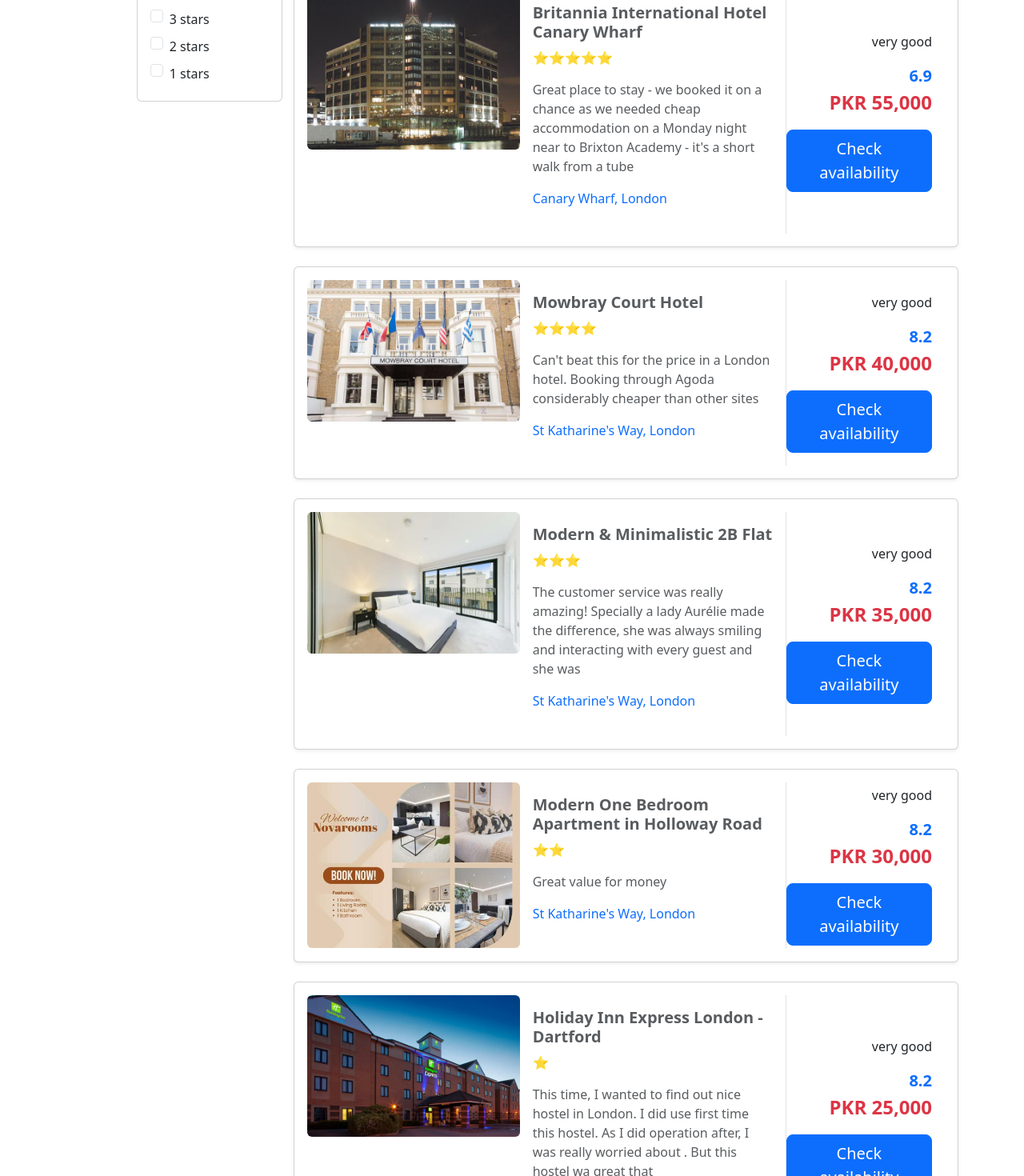
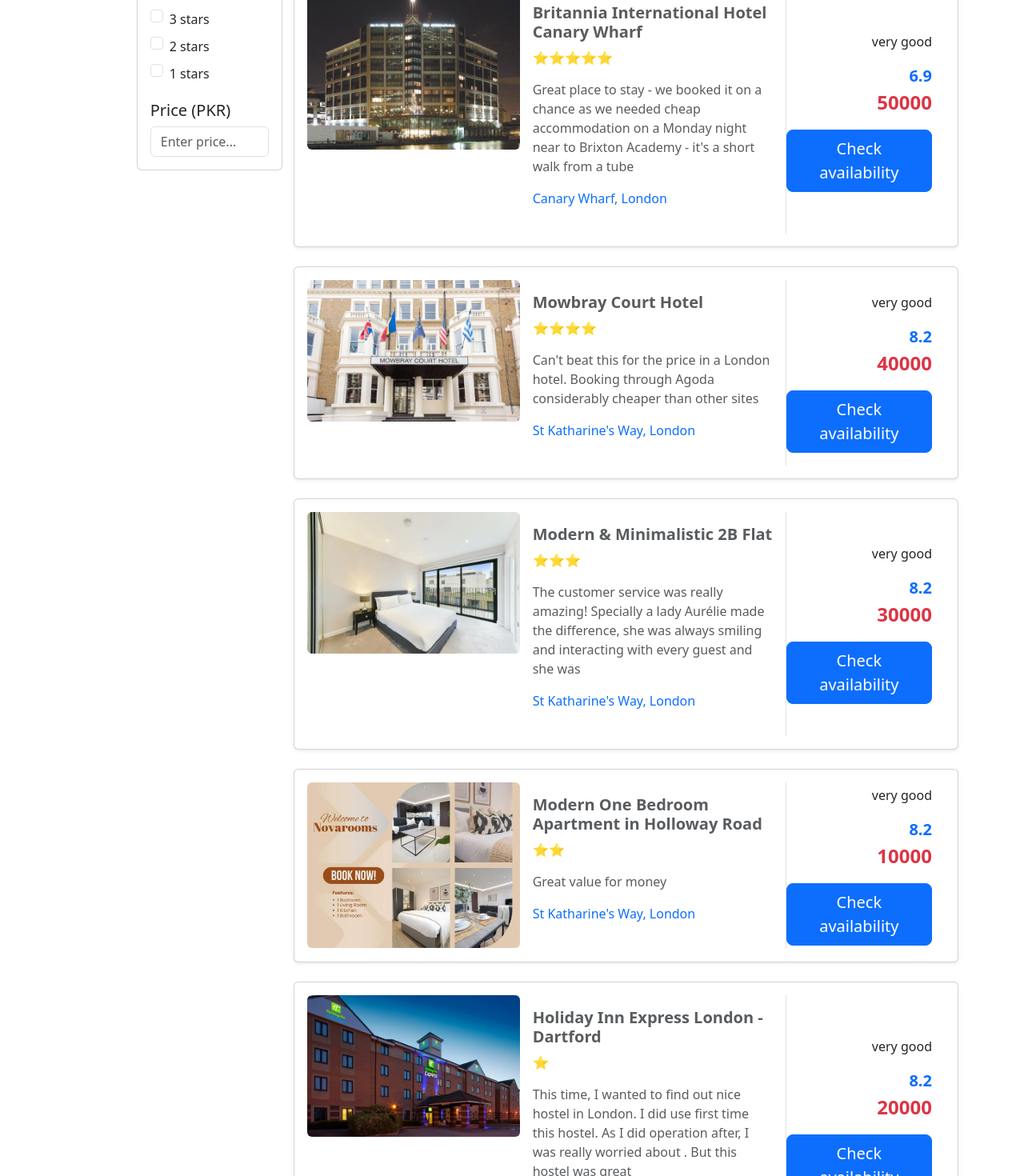
Before and after one commit to abrar0124/Bootstrap, a React (Create React App) app: page / in a window 1280 px wide. Shown: the part 1000-2470 px from the top of the page at 80% size. Built offline with nearby package versions, Linux system fonts and the light colour scheme.

Commit message:
add price searching in all files of project

```diff
--- a/src/Redux/Hotelslice.jsx
+++ b/src/Redux/Hotelslice.jsx
@@ -1,16 +1,23 @@
 import { createSlice } from "@reduxjs/toolkit";
-import hotels from "../components/Hotels";
+import hotelsData from "../components/Hotels"; // ✅ Hotels ka data import karna na bhoolain
+
+const initialState = {
+  hotels: hotelsData, // ✅ Default hotels data
+  searchQuery: "",
+  selectedStars: [],
+  selectedPrice: null, // ✅ Default null, taake filtering na ho
+};
+
 const hotelSlice = createSlice({
   name: "hotels",
-  initialState: {
-    hotels: hotels,
-    searchQuery: "",
-    selectedStars: [], // Selected star ratings actually  array
-  },
+  initialState,
   reducers: {
+    // ✅ Search Query Update
     setSearchQuery: (state, action) => {
       state.searchQuery = action.payload;
     },
+
+    // ✅ Star Rating Filter Toggle
     toggleStarFilter: (state, action) => {
       const star = action.payload;
       if (state.selectedStars.includes(star)) {
@@ -19,7 +26,17 @@
         state.selectedStars.push(star);
       }
     },
+
+    // ✅ Price Filter (exact match)
+    setPriceFilter: (state, action) => {
+      state.selectedPrice = action.payload === "" ? null : action.payload;
+    },
   },
 });
-export const { setSearchQuery, toggleStarFilter } = hotelSlice.actions;
+
+// ✅ Actions Export
+export const { setSearchQuery, toggleStarFilter, setPriceFilter } =
+  hotelSlice.actions;
+
+// ✅ Reducer Export
 export default hotelSlice.reducer;
--- a/src/components/Accomos.jsx
+++ b/src/components/Accomos.jsx
@@ -4,6 +4,7 @@
 const hotelsData = [
   {
     name: "Belgrave Hotel Oval",
+    price: 5000,
     Star: "⭐⭐⭐",
     image: "/Images/accom.webp",
     rating: 4,
@@ -14,6 +15,7 @@
   },
   {
     name: "B’Shan Apartments",
+    price: 6000,
     Star: "⭐",
     image: "/Images/accomo1.webp",
     rating: 4,
@@ -24,6 +26,7 @@
   },
   {
     name: "Park Avenue Hyde Park",
+    price: 7000,
     Star: "⭐⭐⭐⭐⭐",
     image: "/Images/accomo2.webp",
     rating: 4,
@@ -35,7 +38,9 @@
   },
 ];
 const Accomos = () => {
-  const { searchQuery, selectedStars } = useSelector((state) => state.hotels);
+  const { searchQuery, selectedStars, selectedPrice } = useSelector(
+    (state) => state.hotels
+  );
   const filteredHotels = hotelsData.filter((hotel) => {
     const lowerCaseName = hotel.name.toLowerCase();
     const lowerCaseQuery = searchQuery.toLowerCase();
@@ -44,7 +49,8 @@
       lowerCaseName.startsWith(lowerCaseQuery);
     const matchesStars =
       selectedStars.length === 0 || selectedStars.includes(hotel.Star.length);
-    return matchesSearch && matchesStars;
+    const matchesPrice = selectedPrice == null || hotel.price == selectedPrice;
+    return matchesSearch && matchesStars && matchesPrice;
   });
 
   return (
@@ -75,6 +81,7 @@
                     <p className="text-muted">
                       <small>{hotel.reviewer}</small>
                     </p>
+                    <p className="text-danger fw-bold fs-4">{hotel.price}</p>
                   </div>
                 </div>
               </div>
--- a/src/components/Cheapplace.jsx
+++ b/src/components/Cheapplace.jsx
@@ -1,10 +1,10 @@
 import { useSelector } from "react-redux";
 import Text from "./Text";
 import React from "react";
-
 const hotelsData = [
   {
     name: "Special Hotel Oval",
+    price: 8000,
     Star: "⭐⭐⭐",
     image: "/Images/cheap1.webp",
     rating: 4,
@@ -16,7 +16,7 @@
   {
     name: "Shan Apartments",
     Star: "⭐⭐",
-
+    price: 9000,
     image: "/Images/cheap2.webp",
     rating: 4,
     review: "5.9 Review Score",
@@ -26,6 +26,7 @@
   },
   {
     name: "Cheap Avenue Hyde Park",
+    price: 10000,
     Star: "⭐",
     image: "/Images/cheap3.webp",
     rating: 4,
@@ -36,9 +37,10 @@
     reviewer: "Joonha, South Korea",
   },
 ];
-
 function Cheapplace() {
-  const { searchQuery, selectedStars } = useSelector((state) => state.hotels);
+  const { searchQuery, selectedStars, selectedPrice } = useSelector(
+    (state) => state.hotels
+  );
   const filteredHotels = hotelsData.filter((hotel) => {
     const lowerCaseName = hotel.name.toLowerCase();
     const lowerCaseQuery = searchQuery.toLowerCase();
@@ -47,9 +49,9 @@
       lowerCaseName.startsWith(lowerCaseQuery);
     const matchesStars =
       selectedStars.length === 0 || selectedStars.includes(hotel.Star.length);
-    return matchesSearch && matchesStars;
+    const matchesPrice = selectedPrice == null || hotel.price == selectedPrice;
+    return matchesSearch && matchesStars && matchesPrice;
   });
-
   return (
     <>
       <div className="container border-top">
@@ -80,6 +82,7 @@
                     <p className="text-muted">
                       <small>{hotel.reviewer}</small>
                     </p>
+                    <p className="text-danger fw-bold fs-4">{hotel.price}</p>
                   </div>
                 </div>
               </div>
--- a/src/components/Fourstar.jsx
+++ b/src/components/Fourstar.jsx
@@ -6,6 +6,7 @@
 const hotelsData = [
   {
     name: "Four-star1 Hotel Oval",
+    price: 11000,
     Star: "⭐⭐⭐⭐",
     image: "/Images/fourstar1.webp",
     rating: 4,
@@ -16,6 +17,7 @@
   },
   {
     name: "Four-star2 Apartments",
+    price: 12000,
     Star: "⭐⭐⭐⭐",
     image: "/Images/fourstar3.webp",
     rating: 4,
@@ -26,8 +28,8 @@
   },
   {
     name: "Civic Hyde Park",
+    price: 13000,
     Star: "⭐⭐⭐⭐",
-
     image: "/Images/fourstar2.jpg",
     rating: 4,
     review: "6.7 Good",
@@ -37,9 +39,10 @@
     reviewer: "Joonha, South Korea",
   },
 ];
-
 const Fourstar = () => {
-  const { searchQuery, selectedStars } = useSelector((state) => state.hotels);
+  const { searchQuery, selectedStars, selectedPrice } = useSelector(
+    (state) => state.hotels
+  );
   const filteredHotels = hotelsData.filter((hotel) => {
     const lowerCaseName = hotel.name.toLowerCase();
     const lowerCaseQuery = searchQuery.toLowerCase();
@@ -48,7 +51,9 @@
       lowerCaseName.startsWith(lowerCaseQuery);
     const matchesStars =
       selectedStars.length === 0 || selectedStars.includes(hotel.Star.length);
-    return matchesSearch && matchesStars;
+
+    const matchesPrice = selectedPrice == null || hotel.price == selectedPrice;
+    return matchesSearch && matchesStars && matchesPrice;
   });
 
   return (
@@ -82,6 +87,7 @@
                     <p className="text-muted">
                       <small>{hotel.reviewer}</small>
                     </p>
+                    <p className="text-danger fw-bold fs-4">{hotel.price}</p>
                   </div>
                 </div>
               </div>
--- a/src/components/Gallery.jsx
+++ b/src/components/Gallery.jsx
@@ -1,25 +1,29 @@
 import { useSelector, useDispatch } from "react-redux";
 import { Link } from "react-router-dom";
 import Text from "./Text";
-import { toggleStarFilter } from "../Redux/Hotelslice";
+import { toggleStarFilter, setPriceFilter } from "../Redux/Hotelslice";
 
 const Gallery = () => {
   const dispatch = useDispatch();
-  const { hotels, searchQuery, selectedStars } = useSelector(
+  const { hotels, searchQuery, selectedStars, selectedPrice } = useSelector(
     (state) => state.hotels
   );
+
   // Filtering Logic
   const filteredHotels = hotels.filter((hotel) => {
     const lowerCaseName = hotel.name.toLowerCase();
     const lowerCaseQuery = searchQuery.toLowerCase();
+
     const matchesSearch =
       lowerCaseName.includes(lowerCaseQuery) ||
       lowerCaseName.startsWith(lowerCaseQuery);
+
     const matchesStars =
       selectedStars.length === 0 || selectedStars.includes(hotel.Star.length);
-    return matchesSearch && matchesStars;
+
+    const matchesPrice = selectedPrice == null || hotel.price == selectedPrice;
+    return matchesSearch && matchesStars && matchesPrice;
   });
-
   return (
     <div className="container mt-4">
       <Text type="h2" content={"Hotels in London"} />
@@ -39,6 +43,28 @@
                 <label className="form-check-label">{star} stars</label>
               </div>
             ))}
+
+            {/* Price Filter */}
+            <div className="mt-3">
+              <Text type={"h5"} content={"Price (PKR)"} />
+              {/* <input
+                type="number"
+                className="form-control"
+                placeholder="Enter price..."
+                value={selectedPrice ?? ""}
+                onChange={(e) => dispatch(setPriceFilter(e.target.value))} // 👈 Redux action call karega
+              /> */}
+              <input
+                type="number"
+                className="form-control"
+                placeholder="Enter price..."
+                value={selectedPrice ?? ""}
+                onChange={(e) =>
+                  dispatch(setPriceFilter(Number(e.target.value) || ""))
+                }
+                onWheel={(e) => e.target.blur()} // 👈 Yeh scroll ko disable karega
+              />
+            </div>
           </div>
         </div>
 
--- a/src/components/Hotels.jsx
+++ b/src/components/Hotels.jsx
@@ -6,10 +6,9 @@
     location: "Canary Wharf, London",
     rating: 6.9,
     reviews: 2109,
-    price: "PKR 55,000",
+    price: 50000, // ✅ Numeric Price
     discription:
-      "Great place to stay - we booked it on a chance as we needed cheap accommodation on a Monday night near to Brixton Academy - it's  a short walk from a tube",
-
+      "Great place to stay - we booked it on a chance as we needed cheap accommodation on a Monday night near to Brixton Academy - it's a short walk from a tube",
     mainImage: "/Images/hotel1.webp",
     gallery: [
       "/Images/hotel1.webp",
@@ -24,11 +23,10 @@
     id: 2,
     name: "Mowbray Court Hotel",
     Star: "⭐⭐⭐⭐",
-
     location: "St Katharine's Way, London",
     rating: 8.2,
     reviews: 3405,
-    price: "PKR 40,000",
+    price: 40000, // ✅ Numeric Price
     discription:
       "Can't beat this for the price in a London hotel. Booking through Agoda considerably cheaper than other sites",
     mainImage: "/Images/Courthotel.webp",
@@ -45,11 +43,10 @@
     id: 3,
     name: "Modern & Minimalistic 2B Flat",
     Star: "⭐⭐⭐",
-
     location: "St Katharine's Way, London",
     rating: 8.2,
     reviews: 3405,
-    price: "PKR 35,000",
+    price: 30000, // ✅ Numeric Price
     discription:
       "The customer service was really amazing! Specially a lady Aurélie made the difference, she was always smiling and interacting with every guest and she was",
     mainImage: "/Images/bed1.webp",
@@ -66,11 +63,10 @@
     id: 4,
     name: "Modern One Bedroom Apartment in Holloway Road",
     Star: "⭐⭐",
-
     location: "St Katharine's Way, London",
     rating: 8.2,
     reviews: 3405,
-    price: "PKR 30,000",
+    price: 10000, // ✅ Numeric Price
     discription: "Great value for money",
     mainImage: "/Images/bedroom.jpg",
     gallery: [
@@ -86,13 +82,12 @@
     id: 5,
     name: "Holiday Inn Express London - Dartford",
     Star: "⭐",
-
     location: "St Katharine's Way, London",
     rating: 8.2,
     reviews: 3405,
-    price: "PKR 25,000",
+    price: 20000, // ✅ Numeric Price
     discription:
-      "This time, I wanted to find out nice hostel in London. I did use first time this hostel. As I did operation after, I was really worried about . But this hostel wa great that",
+      "This time, I wanted to find out nice hostel in London. I did use first time this hostel. As I did operation after, I was really worried about . But this hostel was great",
     mainImage: "/Images/holidays.webp",
     gallery: [
       "/Images/hotel10.webp",
@@ -107,11 +102,10 @@
     id: 6,
     name: "PubLove @ The White Ferry Victoria",
     Star: "⭐⭐⭐⭐⭐",
-
     location: "St Katharine's Way, London",
     rating: 8.2,
     reviews: 3405,
-    price: "PKR 20,000",
+    price: 30000, // ✅ Numeric Price
     discription: "The hotel room is big, great location and lovely staff",
     mainImage: "/Images/whiteferry.webp",
     gallery: [
@@ -127,11 +121,10 @@
     id: 7,
     name: "Queens Park Hotel",
     Star: "⭐⭐⭐⭐",
-
     location: "St Katharine's Way, London",
     rating: 8.2,
     reviews: 3405,
-    price: "PKR 15,000",
+    price: 50000, // ✅ Numeric Price
     discription:
       "Location was superb, staff was friendly and helpful, food in the pub was very good. Rooms are clean, with door locks and lockers for your gear while out for the",
     mainImage: "/Images/Queens.webp",
@@ -148,11 +141,10 @@
     id: 8,
     name: "Safestay London Elephant and Castle",
     Star: "⭐⭐⭐",
-
     location: "St Katharine's Way, London",
     rating: 8.2,
     reviews: 3405,
-    price: "PKR 10,000",
+    price: 40000, // ✅ Numeric Price
     mainImage: "/Images/hotel41.webp",
     gallery: [
       "/Images/hotel46.jpg",
@@ -170,7 +162,7 @@
     location: "St Katharine's Way, London",
     rating: 8.2,
     reviews: 3405,
-    price: "PKR 5,000",
+    price: 20000, // ✅ Numeric Price
     discription:
       "This is not a paid but honest sincere review on my stay here. This was my 2nd stay since Feb 2016. My recent stay from 19-28 dec was a blessed one! Im",
     mainImage: "/Images/ibis.webp",
@@ -190,7 +182,7 @@
     location: "St Katharine's Way, London",
     rating: 8.2,
     reviews: 3405,
-    price: "PKR 1,000",
+    price: 10000, // ✅ Numeric Price
     discription:
       "The staff at the front desk is very friendly and helpful during the check-in. A thumbs up for her. The room is beyond my expectation. I thought the room is poor",
     mainImage: "/Images/dover1.jpg",
--- a/src/components/Londonbreakfast.jsx
+++ b/src/components/Londonbreakfast.jsx
@@ -6,6 +6,7 @@
 const hotelsData = [
   {
     name: "Belgrave Hotel Oval",
+    price: 26000,
     Star: "⭐⭐⭐",
 
     image: "/Images/break1.webp",
@@ -16,6 +17,7 @@
     reviewer: "Zaiton, Singapore",
   },
   {
+    price: 27000,
     name: "B’Shan Apartments",
     Star: "⭐⭐⭐⭐",
 
@@ -28,8 +30,8 @@
   },
   {
     name: "Park Avenue Hyde Park",
+    price: 28000,
     Star: "⭐⭐⭐⭐⭐",
-
     image: "/Images/break3.webp",
     rating: 4,
     review: "6.7 Good",
@@ -41,7 +43,9 @@
 ];
 
 const Londonbreakfast = () => {
-  const { searchQuery, selectedStars } = useSelector((state) => state.hotels);
+  const { searchQuery, selectedStars, selectedPrice } = useSelector(
+    (state) => state.hotels
+  );
   const filteredHotels = hotelsData.filter((hotel) => {
     const lowerCaseName = hotel.name.toLowerCase();
     const lowerCaseQuery = searchQuery.toLowerCase();
@@ -50,7 +54,9 @@
       lowerCaseName.startsWith(lowerCaseQuery);
     const matchesStars =
       selectedStars.length === 0 || selectedStars.includes(hotel.Star.length);
-    return matchesSearch && matchesStars;
+
+    const matchesPrice = selectedPrice == null || hotel.price == selectedPrice;
+    return matchesSearch && matchesStars && matchesPrice;
   });
   return (
     <>
@@ -82,6 +88,7 @@
                     <p className="text-muted">
                       <small>{hotel.reviewer}</small>
                     </p>
+                    <p className="text-danger fw-bold fs-4">{hotel.price}</p>
                   </div>
                 </div>
               </div>
--- a/src/components/Luxuryhotel.jsx
+++ b/src/components/Luxuryhotel.jsx
@@ -6,6 +6,7 @@
 const hotelsData = [
   {
     name: "Luxury Hotel Oval",
+    price: 14000,
     Star: "⭐⭐⭐⭐",
     image: "/Images/Luxuryhotel1.webp",
     rating: 4,
@@ -16,8 +17,8 @@
   },
   {
     name: "B,Shan luxury Apartments",
+    price: 15000,
     Star: "⭐⭐⭐⭐⭐",
-
     image: "/Images/Luxuryhotel2.webp",
     rating: 4,
     review: "5.9 Review Score",
@@ -27,6 +28,7 @@
   },
   {
     name: "Avanue Luxury Hyde Park",
+    price: 16000,
     Star: "⭐⭐⭐",
     image: "/Images/Luxuryhotel3.webp",
     rating: 4,
@@ -39,7 +41,9 @@
 ];
 
 const Luxuryhotel = () => {
-  const { searchQuery, selectedStars } = useSelector((state) => state.hotels);
+  const { searchQuery, selectedStars, selectedPrice } = useSelector(
+    (state) => state.hotels
+  );
   const filteredHotels = hotelsData.filter((hotel) => {
     const lowerCaseName = hotel.name.toLowerCase();
     const lowerCaseQuery = searchQuery.toLowerCase();
@@ -48,7 +52,9 @@
       lowerCaseName.startsWith(lowerCaseQuery);
     const matchesStars =
       selectedStars.length === 0 || selectedStars.includes(hotel.Star.length);
-    return matchesSearch && matchesStars;
+    const matchesPrice = selectedPrice == null || hotel.price == selectedPrice;
+
+    return matchesSearch && matchesStars && matchesPrice;
   });
   return (
     <>
@@ -80,6 +86,7 @@
                     <p className="text-muted">
                       <small>{hotel.reviewer}</small>
                     </p>
+                    <p className="text-danger fw-bold fs-4">{hotel.price}</p>
                   </div>
                 </div>
               </div>
--- a/src/components/Popularhotel.jsx
+++ b/src/components/Popularhotel.jsx
@@ -6,6 +6,7 @@
 const hotelsData = [
   {
     name: "Belgrave Hotel Oval",
+    price: 20000,
     Star: "⭐⭐⭐⭐⭐",
     image: "/Images/popular1.webp",
     rating: 4,
@@ -15,6 +16,7 @@
     reviewer: "Zaiton, Singapore",
   },
   {
+    price: 21000,
     name: "B’Shan Apartments",
     Star: "⭐⭐⭐",
     image: "/Images/popular2.webp",
@@ -25,6 +27,7 @@
     reviewer: "Zaiton, Singapore",
   },
   {
+    price: 22000,
     name: "Park Avenue Hyde Park",
     Star: "⭐⭐",
 
@@ -39,7 +42,9 @@
 ];
 
 const Popularhotel = () => {
-  const { searchQuery, selectedStars } = useSelector((state) => state.hotels);
+  const { searchQuery, selectedStars, selectedPrice } = useSelector(
+    (state) => state.hotels
+  );
   const filteredHotels = hotelsData.filter((hotel) => {
     const lowerCaseName = hotel.name.toLowerCase();
     const lowerCaseQuery = searchQuery.toLowerCase();
@@ -48,7 +53,8 @@
       lowerCaseName.startsWith(lowerCaseQuery);
     const matchesStars =
       selectedStars.length === 0 || selectedStars.includes(hotel.Star.length);
-    return matchesSearch && matchesStars;
+    const matchesPrice = selectedPrice == null || hotel.price == selectedPrice;
+    return matchesSearch && matchesStars && matchesPrice;
   });
   return (
     <>
@@ -80,6 +86,7 @@
                     <p className="text-muted">
                       <small>{hotel.reviewer}</small>
                     </p>
+                    <p className="text-danger fw-bold fs-4">{hotel.price}</p>
                   </div>
                 </div>
               </div>
--- a/src/components/Reviews.jsx
+++ b/src/components/Reviews.jsx
@@ -6,6 +6,7 @@
 const hotelsData = [
   {
     name: "Belgrave Hotel Oval",
+    price: 23000,
     Star: "⭐⭐⭐",
     rating: 4,
     review: "6.9 Good",
@@ -15,6 +16,7 @@
   },
   {
     name: "B’Shan Apartments",
+    price: 24000,
     Star: "⭐⭐",
     rating: 4,
     review: "5.9 Review Score",
@@ -24,6 +26,7 @@
   },
   {
     name: "Park Avenue Hyde Park",
+    price: 25000,
     Star: "⭐",
     rating: 4,
     review: "6.7 Good",
@@ -35,7 +38,9 @@
 ];
 
 const Reviews = () => {
-  const { searchQuery, selectedStars } = useSelector((state) => state.hotels);
+  const { searchQuery, selectedStars, selectedPrice } = useSelector(
+    (state) => state.hotels
+  );
   const filteredHotels = hotelsData.filter((hotel) => {
     const lowerCaseName = hotel.name.toLowerCase();
     const lowerCaseQuery = searchQuery.toLowerCase();
@@ -44,7 +49,8 @@
       lowerCaseName.startsWith(lowerCaseQuery);
     const matchesStars =
       selectedStars.length === 0 || selectedStars.includes(hotel.Star.length);
-    return matchesSearch && matchesStars;
+    const matchesPrice = selectedPrice == null || hotel.price == selectedPrice;
+    return matchesSearch && matchesStars && matchesPrice;
   });
   return (
     <>
@@ -71,6 +77,9 @@
                         <p className="text-muted">
                           <small>{hotel.reviewer}</small>
                         </p>
+                        <p className="text-danger fw-bold fs-4">
+                          {hotel.price}
+                        </p>
                       </div>
                     </div>
                   </div>
--- a/src/components/Upcomingevents.jsx
+++ b/src/components/Upcomingevents.jsx
@@ -6,6 +6,7 @@
 const hotelsData = [
   {
     name: "Upcoming Hotel Oval",
+    price: 17000,
     Star: "⭐⭐⭐⭐⭐",
     image: "/Images/event1.jpg",
     rating: 4,
@@ -15,6 +16,7 @@
     reviewer: "Zaiton, Singapore",
   },
   {
+    price: 18000,
     name: "Oval Spcial Apartments",
     Star: "⭐⭐",
     image: "/Images/event2.jpg",
@@ -26,6 +28,7 @@
   },
   {
     name: "Park Avenue Hyde Park",
+    price: 19000,
     Star: "⭐",
     image: "/Images/event3.jpg",
     rating: 4,
@@ -37,7 +40,9 @@
   },
 ];
 const Upcomingevent = () => {
-  const { searchQuery, selectedStars } = useSelector((state) => state.hotels);
+  const { searchQuery, selectedStars, selectedPrice } = useSelector(
+    (state) => state.hotels
+  );
   const filteredHotels = hotelsData.filter((hotel) => {
     const lowerCaseName = hotel.name.toLowerCase();
     const lowerCaseQuery = searchQuery.toLowerCase();
@@ -46,7 +51,9 @@
       lowerCaseName.startsWith(lowerCaseQuery);
     const matchesStars =
       selectedStars.length === 0 || selectedStars.includes(hotel.Star.length);
-    return matchesSearch && matchesStars;
+    const matchesPrice = selectedPrice == null || hotel.price == selectedPrice;
+
+    return matchesSearch && matchesStars && matchesPrice;
   });
   return (
     <>
@@ -79,6 +86,7 @@
                     <p className="text-muted">
                       <small>{hotel.reviewer}</small>
                     </p>
+                    <p className="text-danger fw-bold fs-4">{hotel.price}</p>
                   </div>
                 </div>
               </div>
```
